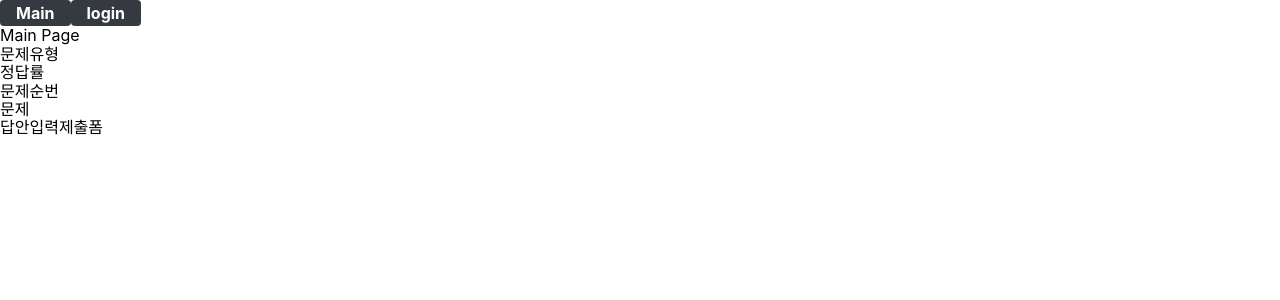
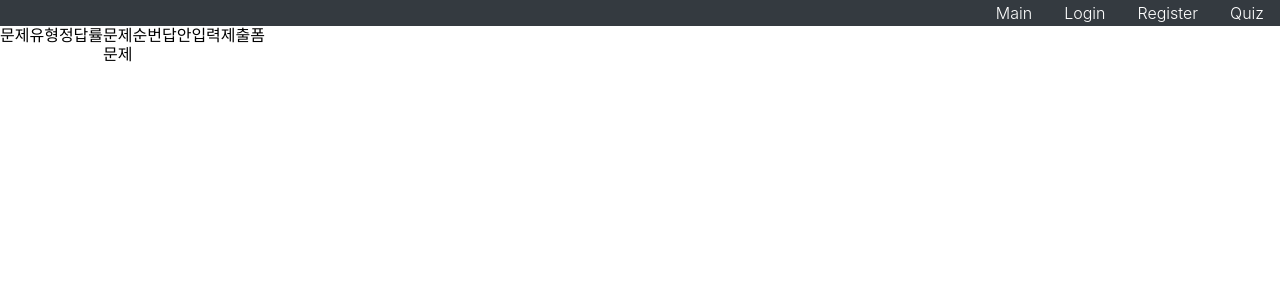
Before and after one commit to mynamesunpower/engineer-knight, a React (Create React App) app: page / in a window 1280 px wide. Shown: the top 300 px of the page. Built offline with nearby package versions, Linux system fonts and the light colour scheme.

Commit message:
top Navigation styling

```diff
--- a/src/App.tsx
+++ b/src/App.tsx
@@ -19,7 +19,7 @@ function App() {
         <Route exact path='/' component={Main} />
         <Route path='/login' component={Login} />
         <Route path='/register' component={Register} />
-        <Route path='/quiz/:number' component={Quiz} />
+        <Route path={['/quiz', '/quiz/:number']} component={Quiz} />
       </Switch>
     </ThemeProvider>
   );
--- a/src/components/UI/atoms/Button.tsx
+++ b/src/components/UI/atoms/Button.tsx
@@ -4,9 +4,9 @@ import palette from '../../../assets/styles/palette';
 
 const StyledButton = styled.button<{ children: string }>`
   border: none;
-  border-radius: 4px;
+  border-radius: 1px;
   font-size: 1rem;
-  font-weight: bold;
+  font-weight: 300;
   padding: 0.25rem 1rem;
   color: white;
   outline: none;
--- a/src/components/UI/atoms/TextDiv.tsx
+++ b/src/components/UI/atoms/TextDiv.tsx
@@ -1,14 +1,16 @@
 import React from 'react';
 import styled from 'styled-components';
 
-const div = styled.div``;
+const Div = styled.div`
+  display: block;
+`;
 
 interface ITextDiv {
   children: string;
 }
 
 const TextDiv = ({ children }: ITextDiv) => {
-  return <div>{children}</div>;
+  return <Div>{children}</Div>;
 };
 
 export default TextDiv;
--- a/src/components/UI/molecules/TopNav.tsx
+++ b/src/components/UI/molecules/TopNav.tsx
@@ -1,19 +1,34 @@
 import React from 'react';
 import { Link } from 'react-router-dom';
 import Button from '../atoms/Button';
+import styled from 'styled-components';
+import palette from '../../../assets/styles/palette';
+
 interface ITopNav {}
+
+const Nav = styled.div`
+  display: flex;
+  justify-content: flex-end;
+  background-color: ${palette.gray[8]};
+`;
 
 const TopNav = () => {
   return (
-    <div>
+    <Nav>
       <Link to='/'>
         <Button>Main</Button>
       </Link>
       {/*<h1>정보처리기사/카테고리1/세부1/세부2</h1>*/}
-      <Link to='login'>
-        <Button>login</Button>
+      <Link to='/login'>
+        <Button>Login</Button>
       </Link>
-    </div>
+      <Link to='/register'>
+        <Button>Register</Button>
+      </Link>
+      <Link to='/quiz'>
+        <Button>Quiz</Button>
+      </Link>
+    </Nav>
   );
 };
 
--- a/src/components/UI/organisms/Paper.tsx
+++ b/src/components/UI/organisms/Paper.tsx
@@ -1,11 +1,17 @@
 import React from 'react';
 import TextDiv from '../atoms/TextDiv';
+import styled from 'styled-components';
+import Quiz from '../../pages/Quiz';
 
 interface IPaper {}
 
+const QuizPaper = styled.div`
+  display: flex;
+`;
+
 const Paper = ({}: IPaper) => {
   return (
-    <div>
+    <QuizPaper>
       <TextDiv>문제유형</TextDiv>
       <TextDiv>정답률</TextDiv>
       <div>
@@ -13,7 +19,7 @@ const Paper = ({}: IPaper) => {
         <div>문제</div>
       </div>
       <TextDiv>답안입력제출폼</TextDiv>
-    </div>
+    </QuizPaper>
   );
 };
 
--- a/src/components/pages/Main.tsx
+++ b/src/components/pages/Main.tsx
@@ -4,7 +4,6 @@ import Paper from '../UI/organisms/Paper';
 const Main = () => {
   return (
     <main>
-      Main Page
       <div>
         <Paper />
       </div>
```
